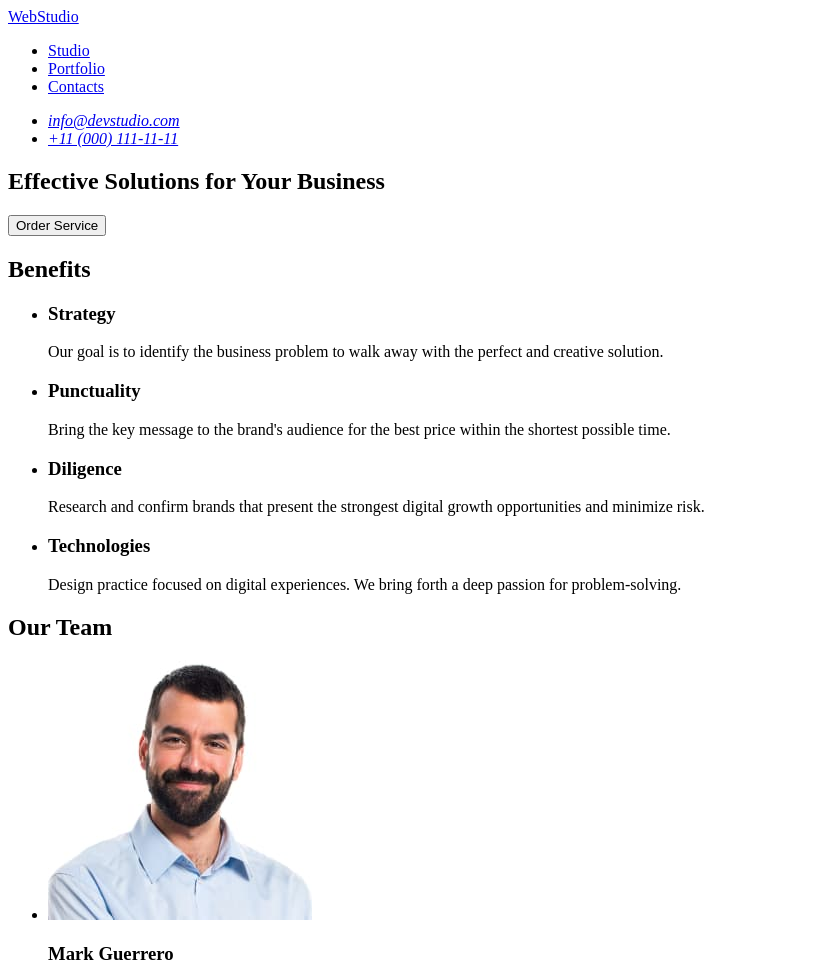
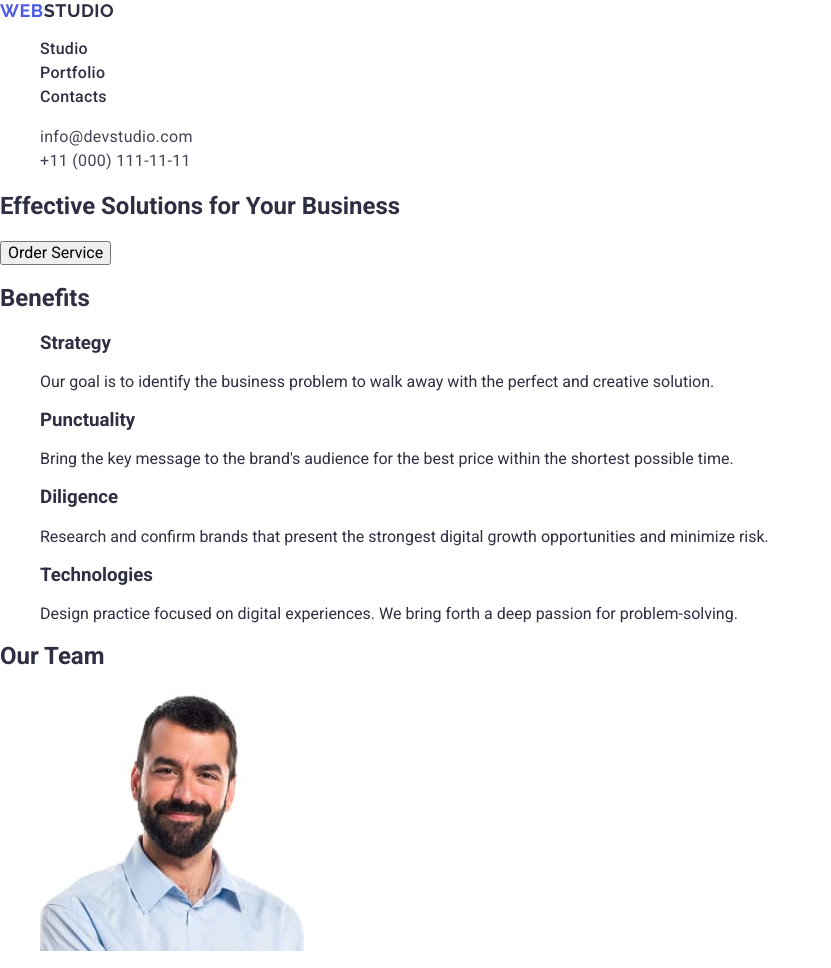
Before and after one commit to julia-boichuk/goit-markup-hw-02, a plain HTML site: page index.html in a window 1280 px wide. Shown: the top 968 px of the page, without its empty margins (0-831 px from the left). Drawn offline with nearby package versions, Linux system fonts and the light colour scheme.

Commit message:
add styles header

```diff
--- /dev/null
+++ b/css/styles.css
@@ -0,0 +1,61 @@
+  /*font-family: "Raleway", sans-serif;
+  font-family: "Roboto", sans-serif;*/
+
+
+  body {
+    font-family: "Roboto", sans-serif;
+    color: #2e2f42;;
+    background-color: #fff;
+  }
+  ul, ol {
+    list-style-type: none;
+  }
+  a {
+    text-decoration: none;
+  }
+.logo{
+    font-family: "Raleway", sans-serif;
+        font-weight: 700;
+        font-size: 18px;
+        line-height: 1.17;
+        letter-spacing: 0.03em;
+        text-transform: uppercase;
+        color: #4d5ae5;
+}
+.header-logo .logo-part {
+font-family: "Raleway", sans-serif;
+    color: #2e2f42;
+}
+.nav-link {
+        font-weight: 500;
+        font-size: 16px;
+        line-height: 1.5;
+        letter-spacing: 0.02em;
+        color: #2e2f42;
+}
+
+.contacts {
+    font-style: normal;
+}
+.contacts-link {
+        font-size: 16px;
+        line-height: 1.5;
+        letter-spacing: 0.02em;
+        color: #434455;
+}
+
+.nav-link:hover,
+.nav-link:focus,
+.contacts-link:hover,
+.contacts-link:focus {
+    color: #404bbf;
+}
+
+
+.page-footer {
+    background-color:#2e2f42;;
+}
+.footer-logo .logo-part{
+    font-family: "Raleway", sans-serif;
+    color:#f4f4fd;
+}
--- a/index.html
+++ b/index.html
@@ -5,22 +5,31 @@
     <meta charset="UTF-8">
     <meta name="viewport" content="width=device-width, initial-scale=1.0">
     <title>Document</title>
+    <link rel="stylesheet" href="https://cdnjs.cloudflare.com/ajax/libs/modern-normalize/3.0.1/modern-normalize.min.css"
+        integrity="sha512-q6WgHqiHlKyOqslT/lgBgodhd03Wp4BEqKeW6nNtlOY4quzyG3VoQKFrieaCeSnuVseNKRGpGeDU3qPmabCANg=="
+        crossorigin="anonymous" referrerpolicy="no-referrer" />
+
+    <link rel="preconnect" href="https://fonts.googleapis.com">
+    <link rel="preconnect" href="https://fonts.gstatic.com" crossorigin>
+    <link href="https://fonts.googleapis.com/css2?family=Raleway:wght@700&family=Roboto:wght@100;400;500;700&display=swap"
+        rel="stylesheet">
+    <link rel="stylesheet" href="./css/styles.css">
 </head>
 
 <body>
-    <header>
-        <nav>
-            <a href="./index.html">WebStudio</a>
-            <ul>
-                <li><a href="./index.html">Studio</a></li>
-                <li><a href="./index.html">Portfolio</a></li>
-                <li><a href="./index.html">Contacts</a></li>
+    <header class="page-header">
+        <nav class="header-nav">
+            <a class="logo header-logo" href="./index.html">Web<span class="logo-part">Studio</span></a>
+            <ul class="nav-list">
+                <li class="nav-item"><a class="nav-link" href="./index.html">Studio</a></li>
+                <li class="nav-item"><a class="nav-link" href="">Portfolio</a></li>
+                <li class="nav-item"><a class="nav-link" href="">Contacts</a></li>
             </ul>
         </nav>
-        <address>
-            <ul>
-                <li><a href="mailto:info@devstudio.com">info@devstudio.com</a></li>
-                <li><a href="tel:+110001111111">+11 (000) 111-11-11</a></li>
+        <address class="contacts">
+            <ul class="contacts-list">
+                <li class="contacts-item"><a class="contacts-link" href="mailto:info@devstudio.com">info@devstudio.com</a></li>
+                <li class="contacts-item"><a class="contacts-link" href="tel:+110001111111">+11 (000) 111-11-11</a></li>
             </ul>
         </address>
     </header>
@@ -89,8 +98,8 @@
             </ul>
         </section>
     </main>
-    <footer>
-        <a href="./index.html">WebStudio</a>
+    <footer class="page-footer">
+        <a class="logo footer-logo" href="./index.html">Web<span class="logo-part">Studio</span></a>
         <p>Increase the flow of customers and sales for your business with digital marketing & growth solutions.</p>
     </footer>
 </body>
```
